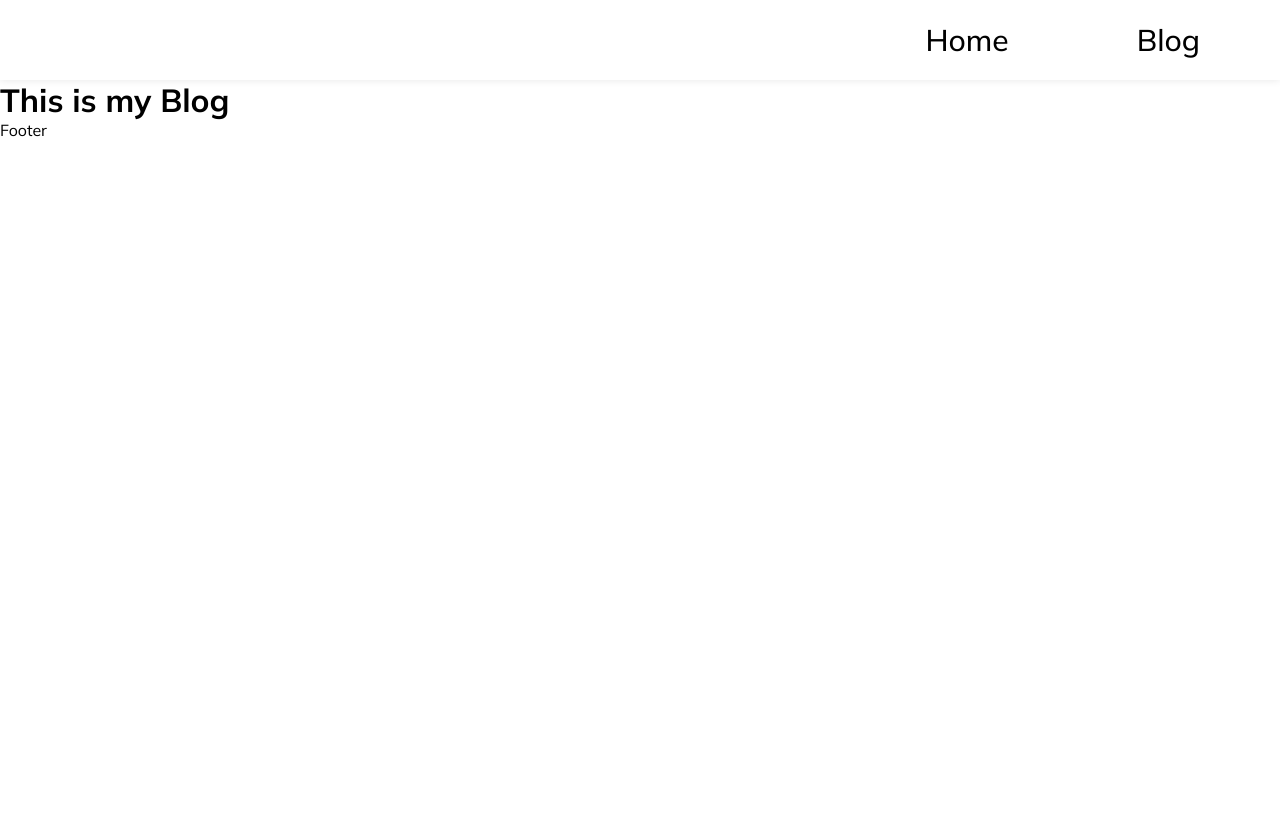
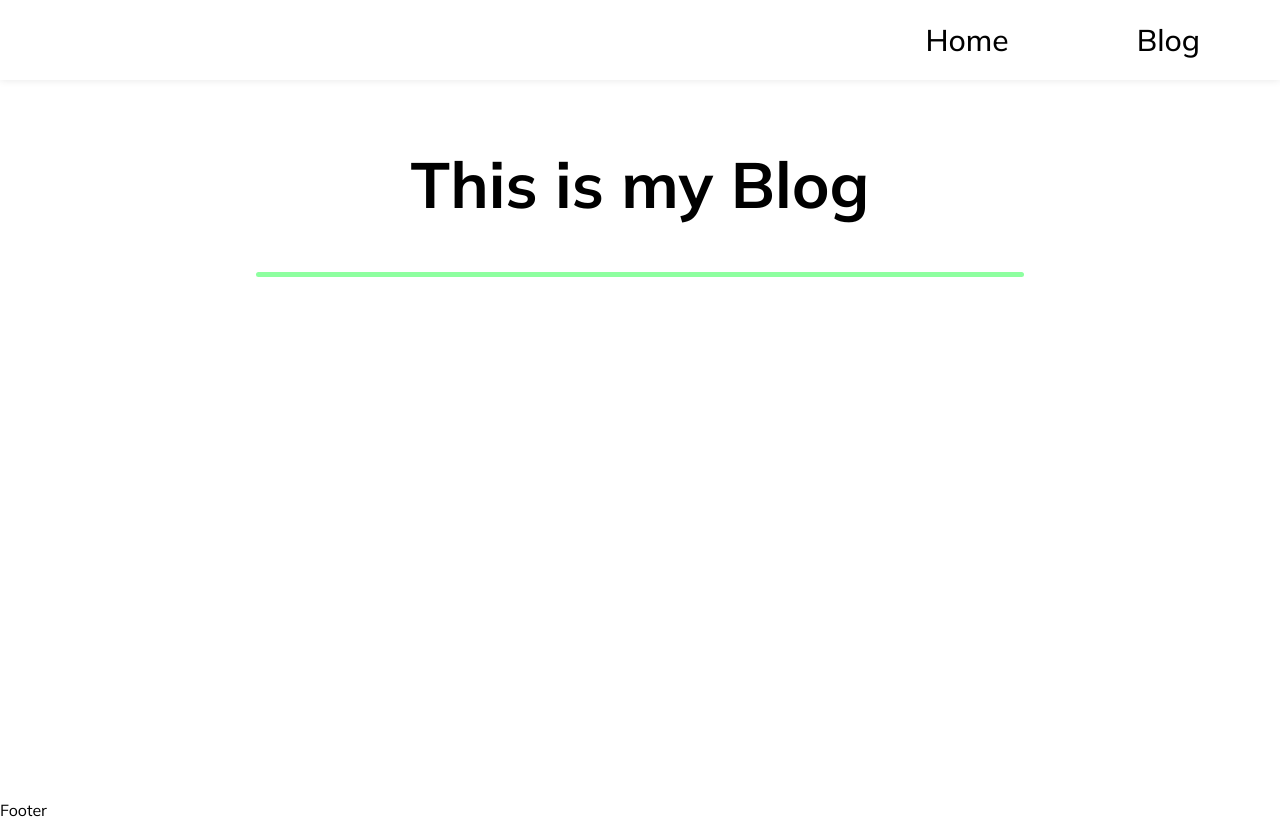
Before and after one commit to OxanaSF/my-portfolio, a React (Create React App) app: page /blog in a window 1280 px wide. Built offline with nearby package versions, Linux system fonts and the light colour scheme.

Commit message:
added animation to Blog.js

```diff
--- a/src/components/Hero.js
+++ b/src/components/Hero.js
@@ -14,16 +14,17 @@ const Hero = () => {
   return (
     <HeroStyled>
       <HeroDescriptionStyled>
-        <motion.h1 variants={lastNameAnimation} className="last-name">
+        <motion.h1 className="last-name" variants={lastNameAnimation}>
           Howard
         </motion.h1>
-        <motion.h1 variants={firstNameAnimation} className="first-name">
+        <motion.h1 className="first-name" variants={firstNameAnimation}>
           Oxana
         </motion.h1>
 
         <motion.div variants={typedAnimation}>
           <Typed
             className="typed-text"
+
             strings={["Front-end Developer", "React Developer"]}
             typeSpeed={60}
             backSpeed={100}
--- a/src/components/animation.js
+++ b/src/components/animation.js
@@ -14,13 +14,95 @@ export const firstNameAnimation = {
   show: { opacity: 1, transition: { duration: 3, delay: 2.6 } },
 };
 
-
 export const typedAnimation = {
-  hidden: {opacity: 0},
-  show: { opacity: 1, transition: { duration: 3, delay: 3.6 }}
-}
+  hidden: { opacity: 0 },
+  show: { opacity: 1, transition: { duration: 3, delay: 3.6 } },
+};
 
 export const heroImageAnimation = {
-    hidden: {scale: 1.5, opacity: 1 },
-    show: {scale: 1, opacity: 1, transition: {duration: 1, delay: 4}}
-}
+  hidden: { scale: 1.5, opacity: 1 },
+  show: { scale: 1, opacity: 1, transition: { duration: 1, delay: 4 } },
+};
+
+export const lineBlogAnimation = {
+  hidden: { width: "0%" },
+  show: {
+    width: "60%",
+    transition: { duration: 0.75, delay: 1 },
+  },
+};
+
+export const slider = {
+  hidden: { x: "-130%" },
+  show: {
+    x: "100%",
+    skew: "0deg",
+    transition: { duration: 1 },
+  },
+};
+
+export const slider2 = {
+    hidden: { x: "-130%" },
+    show: {
+      x: "100%",
+      skew: "0deg",
+      transition: { duration: 1, delay: 0.1 },
+    },
+  };
+
+  export const slider3 = {
+    hidden: { x: "-130%"},
+    show: {
+      x: "100%",
+      skew: "0deg",
+      transition: { duration: 1, delay: 0.2 },
+    },
+  };
+
+  export const slider4 = {
+    hidden: { x: "-130%"},
+    show: {
+      x: "100%",
+      skew: "0deg",
+      transition: { duration: 1, delay: 0.3 },
+    },
+  };
+
+
+
+
+// export const slider = {
+//     hidden: { x: "-130%", skew: "180deg" },
+//     show: {
+//       x: "100%",
+//       skew: "90deg",
+//       transition: { duration: 1 },
+//     },
+//   };
+
+//   export const slider2 = {
+//       hidden: { x: "-130%", skew: "180deg" },
+//       show: {
+//         x: "100%",
+//         skew: "90deg",
+//         transition: { duration: 1, delay: 0.1 },
+//       },
+//     };
+
+//     export const slider3 = {
+//       hidden: { x: "-130%", skew: "180deg" },
+//       show: {
+//         x: "100%",
+//         skew: "90deg",
+//         transition: { duration: 1, delay: 0.2 },
+//       },
+//     };
+
+//     export const slider4 = {
+//       hidden: { x: "-130%", skew: "180deg" },
+//       show: {
+//         x: "100%",
+//         skew: "90deg",
+//         transition: { duration: 1, delay: 0.3 },
+//       },
+//     };
--- a/src/components/pages/Blog.js
+++ b/src/components/pages/Blog.js
@@ -1,15 +1,84 @@
-import React from 'react'
+import React from "react";
+import styled from "styled-components";
 
-import  {motion} from 'framer-motion'
-import {pageTransitionAnimation} from '../animation'
-
+import { motion } from "framer-motion";
+import {
+  pageTransitionAnimation,
+  lineBlogAnimation,
+  slider,
+  slider2,
+  slider3,
+  slider4
+} from "../animation";
 
 const Blog = () => {
   return (
-    <motion.div variants={pageTransitionAnimation} initial="hidden" animate="show" exit="exit">
-      <h1>This is  my Blog</h1>
-    </motion.div >
-  )
-}
+    <BlogBGStyled>
 
-export default Blog
+        <Frame1Styled variants={slider} initial="hidden" animate="show"></Frame1Styled>
+        <Frame2Styled variants={slider2} initial="hidden" animate="show"></Frame2Styled>
+        <Frame3Styled variants={slider3} initial="hidden" animate="show"></Frame3Styled>
+        <Frame4Styled variants={slider4} initial="hidden" animate="show"></Frame4Styled>
+      <motion.div
+        className="blog"
+        variants={pageTransitionAnimation}
+        initial="hidden"
+        animate="show"
+        exit="exit"
+      >
+        <h1>This is my Blog</h1>
+        <motion.div
+          className="line"
+          variants={lineBlogAnimation}
+          initial="hidden"
+          animate="show"
+        ></motion.div>
+      </motion.div>
+    </BlogBGStyled>
+  );
+};
+
+const BlogBGStyled = styled(motion.section)`
+  min-height: 90vh;
+  text-align: center;
+  /* background: pink; */
+
+  .blog {
+    h1 {
+      font-size: 4rem;
+      padding: 4rem 0 3rem 0;
+    }
+    .line {
+      height: 0.3rem;
+      background: #8effa0;
+      width: 60%;
+      margin: auto;
+      border-radius: 5px;
+    }
+  }
+`;
+
+const Frame1Styled = styled(motion.div)`
+  position: fixed;
+  left: 0;
+  top: 10%;
+  width: 100%;
+  height: 100vh;
+  /* background: #fffebf; */
+  background: #8ecfb9;
+  z-index: 2;
+`;
+
+const Frame2Styled = styled(Frame1Styled)`
+  /* background: #ff8efb; */
+  background: #1effa9;
+`;
+const Frame3Styled = styled(Frame1Styled)`
+  /* background: #8ed2ff; */
+  background: #9bffb9
+`;
+const Frame4Styled = styled(Frame1Styled)`
+  background: #8effa0;
+`;
+
+export default Blog;
```
